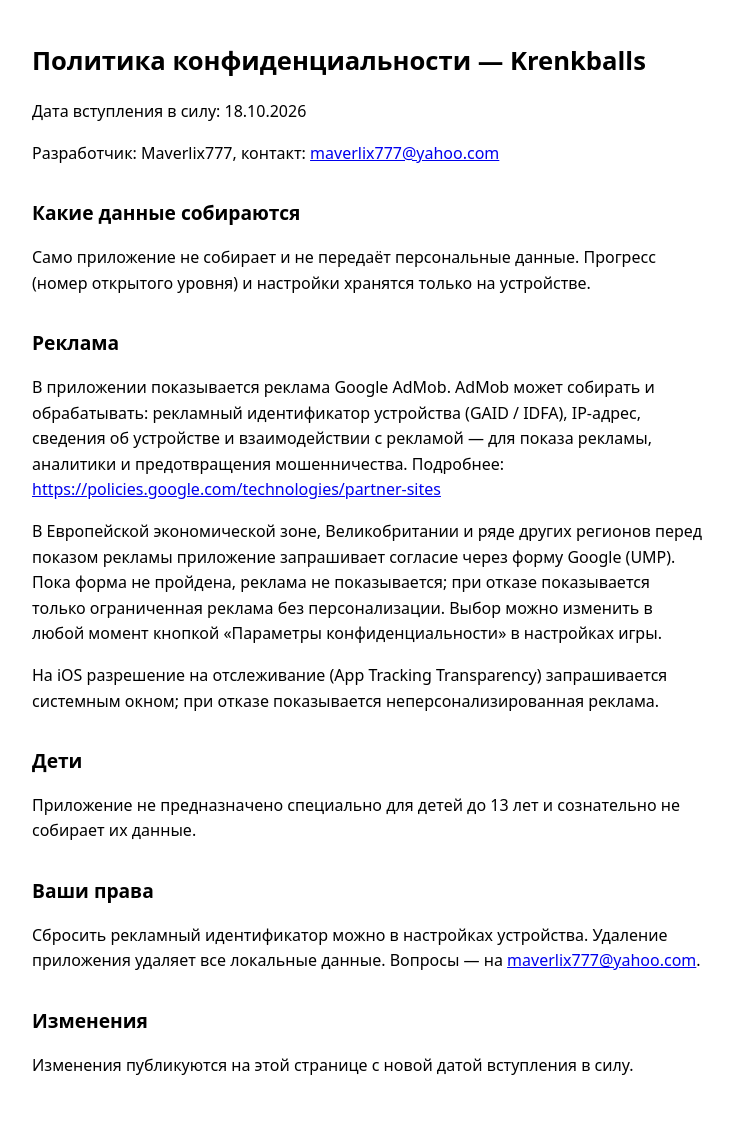
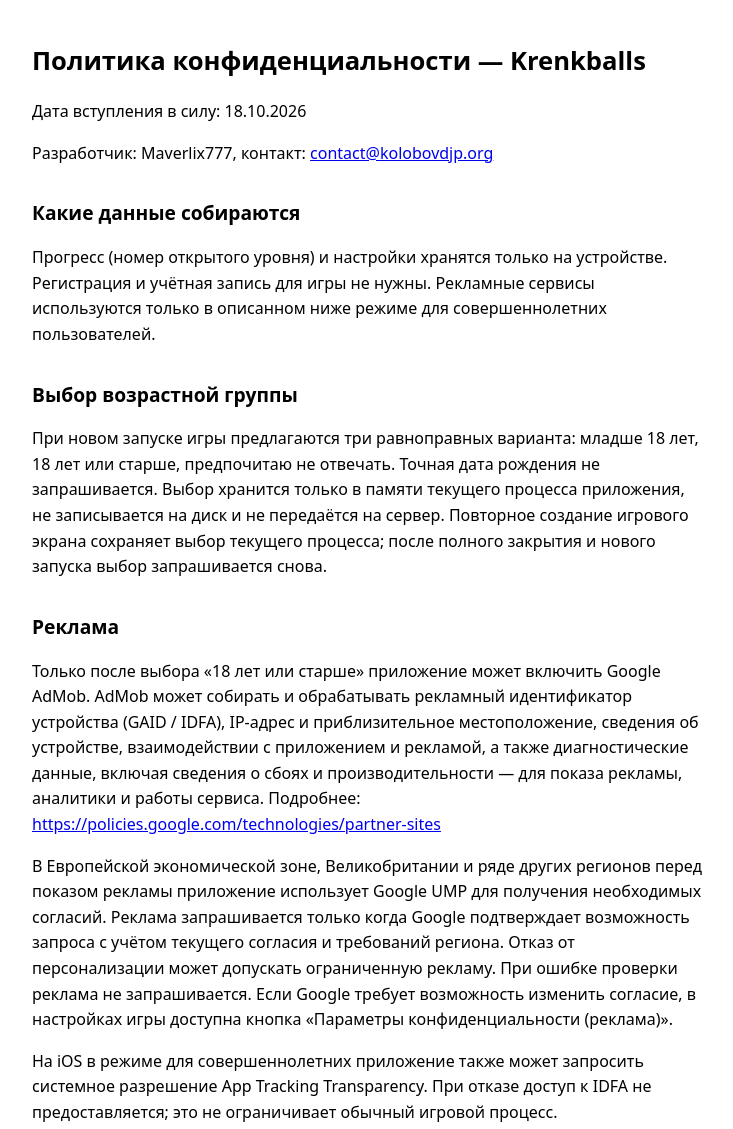
Before and after one commit to Maverlix777/hub, a website: page static/games/krenkballs/privacy.html in a window 1280 px wide. Shown: the top 1129 px of the page, without its empty margins (272-1005 px from the left). Drawn offline with Linux system fonts and the light colour scheme.

Commit message:
Update Krenkballs privacy policy for age-gated ads

```diff
--- a/static/games/krenkballs/privacy.html
+++ b/static/games/krenkballs/privacy.html
@@ -13,17 +13,19 @@
 <body>
 <h1>Политика конфиденциальности — Krenkballs</h1>
 <p>Дата вступления в силу: 18.10.2026</p>
-<p>Разработчик: Maverlix777, контакт: <a href="mailto:maverlix777@yahoo.com">maverlix777@yahoo.com</a></p>
+<p>Разработчик: Maverlix777, контакт: <a href="mailto:contact@kolobovdjp.org">contact@kolobovdjp.org</a></p>
 <h2>Какие данные собираются</h2>
-<p>Само приложение не собирает и не передаёт персональные данные. Прогресс (номер открытого уровня) и настройки хранятся только на устройстве.</p>
+<p>Прогресс (номер открытого уровня) и настройки хранятся только на устройстве. Регистрация и учётная запись для игры не нужны. Рекламные сервисы используются только в описанном ниже режиме для совершеннолетних пользователей.</p>
+<h2>Выбор возрастной группы</h2>
+<p>При новом запуске игры предлагаются три равноправных варианта: младше 18 лет, 18 лет или старше, предпочитаю не отвечать. Точная дата рождения не запрашивается. Выбор хранится только в памяти текущего процесса приложения, не записывается на диск и не передаётся на сервер. Повторное создание игрового экрана сохраняет выбор текущего процесса; после полного закрытия и нового запуска выбор запрашивается снова.</p>
 <h2>Реклама</h2>
-<p>В приложении показывается реклама Google AdMob. AdMob может собирать и обрабатывать: рекламный идентификатор устройства (GAID / IDFA), IP-адрес, сведения об устройстве и взаимодействии с рекламой — для показа рекламы, аналитики и предотвращения мошенничества. Подробнее: <a href="https://policies.google.com/technologies/partner-sites">https://policies.google.com/technologies/partner-sites</a></p>
-<p>В Европейской экономической зоне, Великобритании и ряде других регионов перед показом рекламы приложение запрашивает согласие через форму Google (UMP). Пока форма не пройдена, реклама не показывается; при отказе показывается только ограниченная реклама без персонализации. Выбор можно изменить в любой момент кнопкой «Параметры конфиденциальности» в настройках игры.</p>
-<p>На iOS разрешение на отслеживание (App Tracking Transparency) запрашивается системным окном; при отказе показывается неперсонализированная реклама.</p>
+<p>Только после выбора «18 лет или старше» приложение может включить Google AdMob. AdMob может собирать и обрабатывать рекламный идентификатор устройства (GAID / IDFA), IP-адрес и приблизительное местоположение, сведения об устройстве, взаимодействии с приложением и рекламой, а также диагностические данные, включая сведения о сбоях и производительности — для показа рекламы, аналитики и работы сервиса. Подробнее: <a href="https://policies.google.com/technologies/partner-sites">https://policies.google.com/technologies/partner-sites</a></p>
+<p>В Европейской экономической зоне, Великобритании и ряде других регионов перед показом рекламы приложение использует Google UMP для получения необходимых согласий. Реклама запрашивается только когда Google подтверждает возможность запроса с учётом текущего согласия и требований региона. Отказ от персонализации может допускать ограниченную рекламу. При ошибке проверки реклама не запрашивается. Если Google требует возможность изменить согласие, в настройках игры доступна кнопка «Параметры конфиденциальности (реклама)».</p>
+<p>На iOS в режиме для совершеннолетних приложение также может запросить системное разрешение App Tracking Transparency. При отказе доступ к IDFA не предоставляется; это не ограничивает обычный игровой процесс.</p>
 <h2>Дети</h2>
-<p>Приложение не предназначено специально для детей до 13 лет и сознательно не собирает их данные.</p>
+<p>Игра доступна для всех возрастов. При выборе «младше 18 лет» или «предпочитаю не отвечать» реклама отключена: приложение не запускает рекламный SDK, UMP или запрос ATT и не запрашивает рекламу. Дополнительную игровую жизнь можно получить без рекламы. Возрастную группу нельзя изменить в течение текущего процесса; новый выбор доступен после полного закрытия и нового запуска игры.</p>
 <h2>Ваши права</h2>
-<p>Сбросить рекламный идентификатор можно в настройках устройства. Удаление приложения удаляет все локальные данные. Вопросы — на <a href="mailto:maverlix777@yahoo.com">maverlix777@yahoo.com</a>.</p>
+<p>Сбросить рекламный идентификатор можно в настройках устройства. Удаление приложения удаляет все локальные данные. Вопросы — на <a href="mailto:contact@kolobovdjp.org">contact@kolobovdjp.org</a>.</p>
 <h2>Изменения</h2>
 <p>Изменения публикуются на этой странице с новой датой вступления в силу.</p>
 </body>
```
